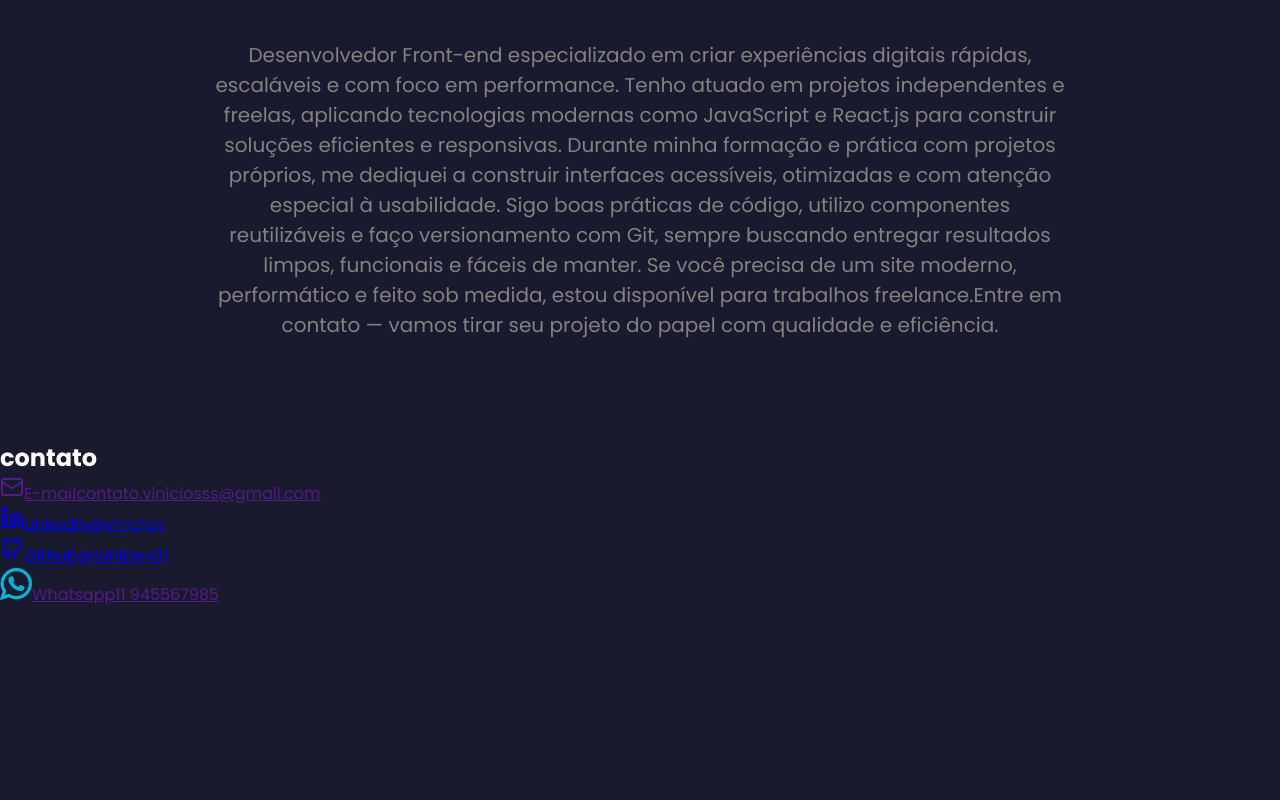
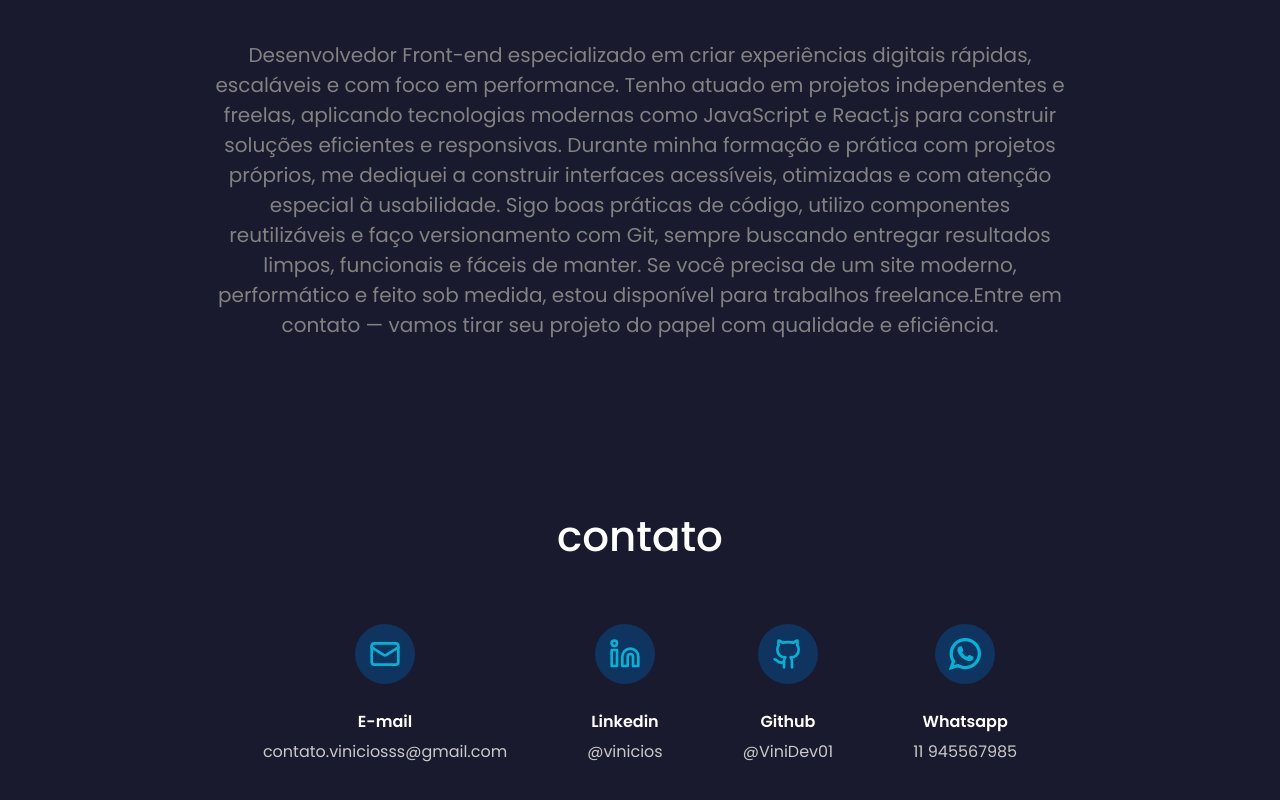
Before and after one commit to ViniDev01/Portfolio-ViniDev01, a React (Vite) app: page /sobre in a window 1280 px wide. Shown: the part 840-1640 px from the top of the page. Before the commit the page ends 1447 px from the top, so only its background shows below. Built offline with nearby package versions, Linux system fonts and the light colour scheme; no server answers.

Commit message:
Mudanças no README e na estilização do sobre

```diff
--- a/src/components/FooterAboutPage.jsx
+++ b/src/components/FooterAboutPage.jsx
@@ -8,29 +8,29 @@ function FooterAboutPage() {
 
             <div className="icons">
                 <div className="icon">
-                    <a href="">
-                        <Mail />
+                    <a href="mailto:exemplo@email.com?subject=Assunto do e-mail&body=Olá, quero falar com você." target='_blank'>
+                        <div className='box-icon'><Mail /></div>
                         <span>E-mail</span>
                         <span>contato.viniciosss@gmail.com</span>
                     </a>
                 </div>
                 <div className="icon">
-                    <a href="www.linkedin.com/in/vinidev01">
-                        <Linkedin />
+                    <a href="https://www.linkedin.com/in/vinidev01/" target='_blank'>
+                        <div className='box-icon'><Linkedin /></div>
                         <span>Linkedin</span>
                         <span>@vinicios</span>
                     </a>
                 </div>
                 <div className="icon">
-                    <a href="https://github.com/ViniDev01">
-                        <Github />
+                    <a href="https://github.com/ViniDev01" target='_blank'>
+                        <div className='box-icon'><Github /></div>
                         <span>Github</span>
                         <span>@ViniDev01</span>
                     </a>
                 </div>
                 <div className="icon">
-                    <a href="">
-                        <img src={Whatsapp} alt='Whatsapp' />
+                    <a href="https://wa.me/5511945567985?text=Olá,%20gostaria%20de%20mais%20informações." target='_blank'>
+                        <div className='box-icon'><img src={Whatsapp} alt='Whatsapp' /></div>
                         <span>Whatsapp</span>
                         <span>11 945567985</span>
                     </a>
--- a/src/css/App.css
+++ b/src/css/App.css
@@ -616,6 +616,68 @@ footer {
   color: var(--text-principal);
 }
 
+.footer-contato {
+  display: flex;
+  flex-direction: column;
+  justify-content: center;
+  align-items: center;
+  padding: 70px 20px 140px;
+  gap: 60px;
+}
+
+.footer-contato h2 {
+  text-align: center;
+  font-size: 42px;
+  font-weight: 500;
+  line-height: 54px;
+}
+
+.footer-contato .icons {
+  display: flex;
+  align-items: center;
+  justify-content: center;
+  gap: 80px;
+}
+
+.footer-contato .icons .icon a {
+  display: flex;
+  flex-direction: column;
+  justify-content: center;
+  align-items: center;
+  gap: 5px;
+  text-decoration: none;
+
+  .box-icon {
+    width: 60px;
+    height: 60px;
+    display: flex;
+    justify-content: center;
+    align-items: center;
+    background-color: #0F3460;
+    border-radius: 50%;
+  }
+
+  svg {
+    width: 32px;
+    height: 32px;
+    color: var(--text-destaque);
+  }
+
+  span:first-of-type {
+    margin-top: 20px;
+    color: var(--text-principal);
+    font-weight: 600;
+  }
+
+  span {
+    color: #c9c9c9;
+  }
+}
+
+.footer-contato .icons .icon a:hover {
+  transform: scale(1.3);
+}
+
 
 
 
```
Also changed, not shown: 1 other file (tests, documents, lock files or other folders).
